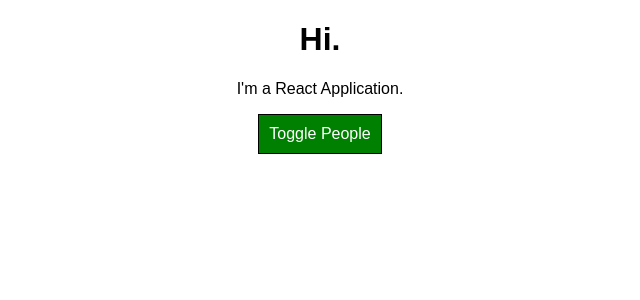
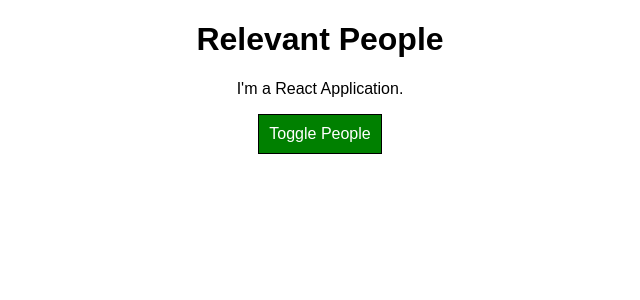
Before and after one commit to miguelsanchezio/React-Playground, a React app: page / in a window 1280 px wide. Shown: the top 300 px of the page, without its empty margins (320-960 px from the left). Built offline with nearby package versions, Linux system fonts and the light colour scheme.

Commit message:
Added props to App component.

```diff
--- a/src/components/Cockpit/Cockpit.js
+++ b/src/components/Cockpit/Cockpit.js
@@ -18,7 +18,7 @@
 
   return(
     <div className={classes.Cockpit}>
-      <h1>Hi.</h1>
+      <h1>{props.appTitle}</h1>
       <p className={assignedClasses.join(' ')}>I'm a React Application.</p>
       <button
         className={btnClass}
--- a/src/containers/App.js
+++ b/src/containers/App.js
@@ -56,11 +56,14 @@
         />
     };
 
-
-
     return (
       <div className={classes.App}>
-        <Cockpit showPeople={this.state.showPeople} persons={this.state.persons} clicked={this.togglePeopleHander}/>
+        <Cockpit
+          appTitle={this.props.title}
+          showPeople={this.state.showPeople}
+          persons={this.state.persons}
+          clicked={this.togglePeopleHander}
+        />
         {persons}
       </div>
     );
--- a/src/index.js
+++ b/src/index.js
@@ -4,5 +4,5 @@
 import App from './containers/App';
 import registerServiceWorker from './registerServiceWorker';
 
-ReactDOM.render(<App />, document.getElementById('root'));
+ReactDOM.render(<App title="Relevant People"/>, document.getElementById('root'));
 registerServiceWorker();
```
